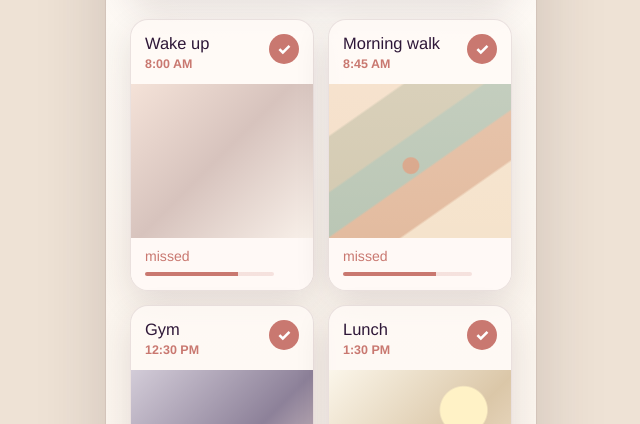
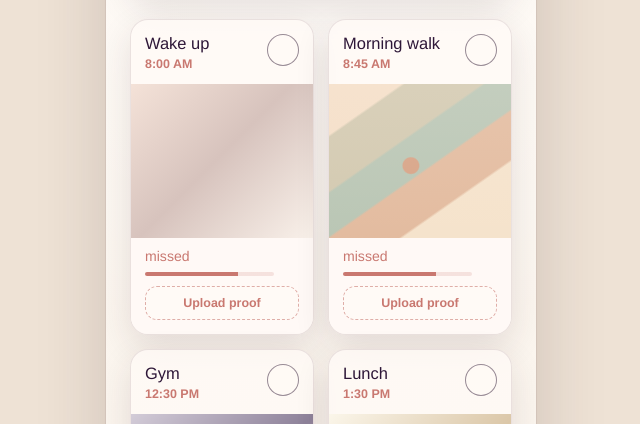
Before and after one commit to bp2410-max/messy-mind, a website: page index.html in a window 1280 px wide. Shown: the part 528-952 px from the top of the page, without its empty margins (319-959 px from the left). Drawn offline with Linux system fonts and the light colour scheme.

Commit message:
Add files via upload

```diff
--- a/app.js
+++ b/app.js
@@ -370,6 +370,7 @@ function renderTasks() {
   for (const task of tasks) {
     const card = document.createElement("article");
     card.className = "task-card";
+    card.classList.toggle("is-complete", task.status === "completed" || task.status === "late");
     card.dataset.id = task.id;
 
     const start = new Date(task.startAt);
@@ -396,6 +397,10 @@ function renderTasks() {
       <div class="card-footer">
         <span>${task.status === "open" ? "15 min left" : statusLabel(task)}</span>
         <i></i>
+        <label class="card-upload-button">
+          <input type="file" accept="image/*" capture="environment" data-upload="${task.id}" />
+          <strong>${task.completedAt ? "Replace proof" : "Upload proof"}</strong>
+        </label>
       </div>
     `;
 
@@ -427,11 +432,11 @@ function cardPhotoClass(title) {
 }
 
 function statusLabel(task) {
-  if (task.status === "completed") return "complete";
-  if (task.status === "late") return "late proof";
+  if (task.status === "completed") return `complete ${formatTime(new Date(task.completedAt))}`;
+  if (task.status === "late") return `late ${formatTime(new Date(task.completedAt))}`;
   if (task.status === "missed") return "missed";
   if (task.status === "skipped") return "skipped";
-  return "proof due";
+  return `due ${formatTime(new Date(task.dueAt))}`;
 }
 
 function windowText(task) {
@@ -498,7 +503,7 @@ async function uploadProof(taskId, file) {
     status: completedStatus,
   });
 
-  addHistory(task, completedStatus, `Photo uploaded at ${formatTime(now)}`);
+  addHistory(task, completedStatus, `Photo uploaded at ${formatTime(now)} for ${formatTime(new Date(task.startAt))}`);
   saveState();
   render();
 }
@@ -649,7 +654,11 @@ els.seedTodayButton.addEventListener("click", () => {
 els.syncCalendarButton.addEventListener("click", syncCalendar);
 els.connectCalendarButton.addEventListener("click", requestGoogleCalendarAccess);
 function promptForProofUpload() {
-  const task = tasksForSelectedDay().find((item) => !item.completedAt && !item.skippedAt) || tasksForSelectedDay()[0];
+  const dayTasks = tasksForSelectedDay().sort((a, b) => new Date(a.startAt) - new Date(b.startAt));
+  const task =
+    dayTasks.find((item) => item.status === "open" && !item.completedAt && !item.skippedAt) ||
+    dayTasks.find((item) => !item.completedAt && !item.skippedAt) ||
+    dayTasks[0];
   if (!task) return;
 
   const input = document.createElement("input");
--- a/styles.css
+++ b/styles.css
@@ -391,16 +391,24 @@ h1 {
 }
 
 .task-main::after {
-  content: "✓";
+  content: "";
   flex: 0 0 auto;
   width: 30px;
   height: 30px;
   display: grid;
   place-items: center;
   border-radius: 999px;
+  border: 1.5px solid rgba(111, 95, 112, 0.72);
+  background: rgba(255, 250, 246, 0.72);
+  color: transparent;
+  font-weight: 800;
+}
+
+.task-card.is-complete .task-main::after {
+  content: "✓";
+  border-color: var(--rose);
   background: var(--rose);
   color: #fff;
-  font-weight: 800;
 }
 
 .task-main h3 {
@@ -478,6 +486,30 @@ h1 {
   height: 4px;
   border-radius: 999px;
   background: linear-gradient(90deg, var(--rose) 72%, rgba(201, 120, 112, 0.18) 72%);
+}
+
+.card-upload-button {
+  position: relative;
+  display: grid;
+  min-height: 34px;
+  margin-top: 2px;
+  border: 1px dashed rgba(201, 120, 112, 0.58);
+  border-radius: 12px;
+  color: var(--rose);
+  place-items: center;
+  background: rgba(255, 250, 246, 0.72);
+}
+
+.card-upload-button input {
+  position: absolute;
+  inset: 0;
+  opacity: 0;
+  cursor: pointer;
+}
+
+.card-upload-button strong {
+  font-size: 0.78rem;
+  font-weight: 800;
 }
 
 .upload-proof-bar {
```
